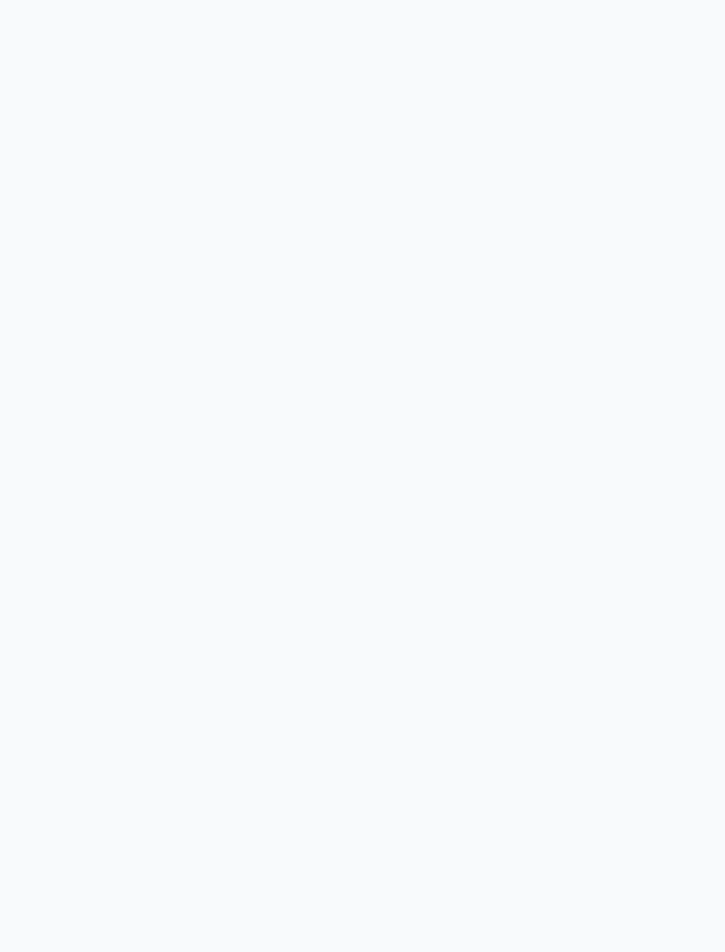
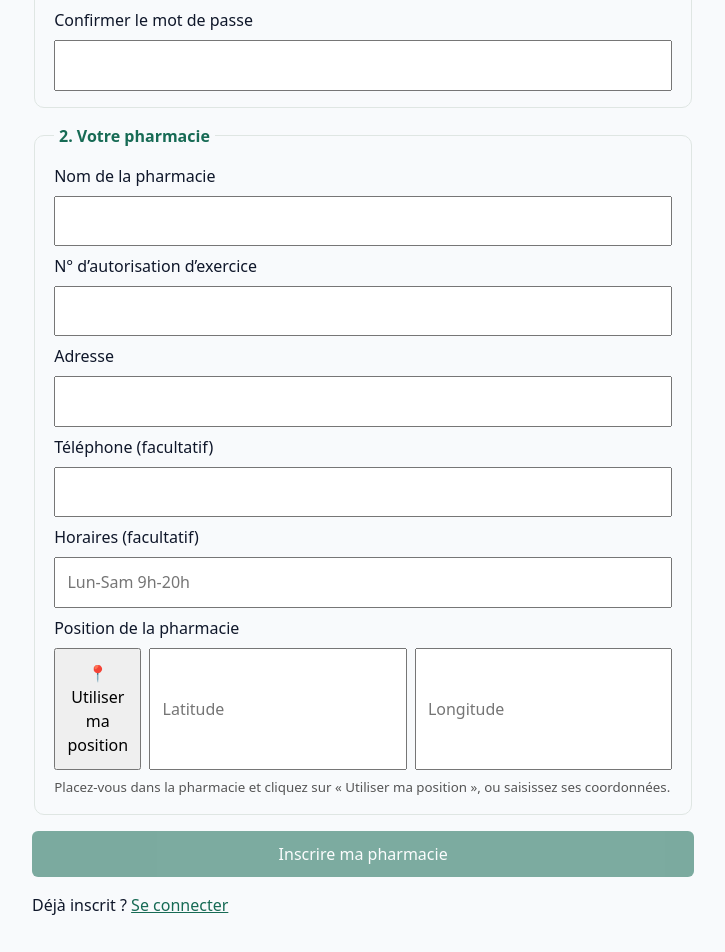
Before and after one commit to dwadispo-devops/secdevops, an Angular app in the folder frontend/: page /pharmacien/inscription in a window 1280 px wide. Before the commit this address led to /. Shown: the part 640-1592 px from the top of the page, without its empty margins (352-1077 px from the left). Before the commit the page ends 800 px from the top, so only its background shows below. Built offline with nearby package versions, Linux system fonts and the light colour scheme.

Commit message:
feat(frontend): écran d'inscription d'une pharmacie (US03 EF05)

```diff
--- a/frontend/src/app/app.routes.ts
+++ b/frontend/src/app/app.routes.ts
@@ -7,6 +7,11 @@ export const routes: Routes = [
     path: 'pharmacien/connexion',
     title: 'Connexion pharmacien - MédiDispo',
     loadComponent: () => import('./pages/pharmacist-login').then(m => m.PharmacistLoginPage),
+  },
+  {
+    path: 'pharmacien/inscription',
+    title: 'Inscrire ma pharmacie – DwaDispo',
+    loadComponent: () => import('./pages/pharmacist-register').then((m) => m.PharmacistRegisterPage),
   },
   {
     path: 'pharmacien/demandes',
--- a/frontend/src/app/pages/pharmacist-login.ts
+++ b/frontend/src/app/pages/pharmacist-login.ts
@@ -16,6 +16,7 @@ import { Router } from '@angular/router';
         <button type="submit" [disabled]="busy() || !email || !password">Se connecter</button>
       </form>
       @if (error()) { <p role="alert">{{ error() }}</p> }
+      <p>Nouvelle pharmacie ? <a href="/pharmacien/inscription">Inscrire ma pharmacie</a></p>
     </main>
   `,
   styles: [`main { max-width: 480px; margin: 3rem auto; padding: 1.5rem; } form { display: grid; gap: .8rem; }
--- /dev/null
+++ b/frontend/src/app/pages/pharmacist-register.ts
@@ -0,0 +1,153 @@
+import { Component, inject, signal } from '@angular/core';
+import { FormsModule } from '@angular/forms';
+import { HttpClient, HttpErrorResponse } from '@angular/common/http';
+import { RouterLink } from '@angular/router';
+import { Observable, map, of, switchMap } from 'rxjs';
+import { PASSWORD_RULE } from './register';
+import { LoginResponse } from './login';
+
+export interface PharmacieInscrite { id: string; name: string; status: string; }
+
+/** US03 / EF05 – Le pharmacien crée son compte puis inscrit sa pharmacie (validée ensuite par un administrateur, EF06). */
+@Component({
+  selector: 'app-pharmacist-register', imports: [FormsModule, RouterLink],
+  template: `
+    <main>
+      <h1>Inscrire ma pharmacie</h1>
+      @if (resultat(); as p) {
+        <section class="succes" role="status">
+          <h2>✅ Pharmacie enregistrée</h2>
+          <p><strong>{{ p.name }}</strong> est <strong>en attente de validation</strong> par un administrateur.
+             Vous recevrez les demandes des patients dès qu’elle sera validée.</p>
+          <a routerLink="/pharmacien/demandes">Accéder à mon espace pharmacien</a>
+        </section>
+      } @else {
+        <form (ngSubmit)="inscrire()">
+          @if (!compteCree()) {
+            <fieldset>
+              <legend>1. Votre compte pharmacien</legend>
+              <label for="firstName">Prénom</label>
+              <input id="firstName" name="firstName" autocomplete="given-name" maxlength="100" [(ngModel)]="firstName" required />
+              <label for="lastName">Nom</label>
+              <input id="lastName" name="lastName" autocomplete="family-name" maxlength="100" [(ngModel)]="lastName" required />
+              <label for="email">Adresse e-mail professionnelle</label>
+              <input id="email" name="email" type="email" autocomplete="email" maxlength="255" [(ngModel)]="email" required />
+              <label for="password">Mot de passe</label>
+              <input id="password" name="password" type="password" autocomplete="new-password" maxlength="72" [(ngModel)]="password" required />
+              <small [class.ko]="password && !passwordValid()">8 caractères minimum, avec au moins une lettre et un chiffre.</small>
+              <label for="confirm">Confirmer le mot de passe</label>
+              <input id="confirm" name="confirm" type="password" autocomplete="new-password" [(ngModel)]="confirm" required />
+              @if (confirm && confirm !== password) { <small class="ko">Les mots de passe ne correspondent pas.</small> }
+            </fieldset>
+          } @else {
+            <p class="ok">✔ Compte pharmacien créé. Complétez les informations de la pharmacie.</p>
+          }
+
+          <fieldset>
+            <legend>2. Votre pharmacie</legend>
+            <label for="name">Nom de la pharmacie</label>
+            <input id="name" name="name" maxlength="200" [(ngModel)]="name" required />
+            <label for="license">N° d’autorisation d’exercice</label>
+            <input id="license" name="license" maxlength="100" [(ngModel)]="licenseNumber" required />
+            <label for="address">Adresse</label>
+            <input id="address" name="address" autocomplete="street-address" maxlength="300" [(ngModel)]="address" required />
+            <label for="phone">Téléphone (facultatif)</label>
+            <input id="phone" name="phone" type="tel" maxlength="30" [(ngModel)]="phone" />
+            <label for="hours">Horaires (facultatif)</label>
+            <input id="hours" name="hours" maxlength="200" placeholder="Lun-Sam 9h-20h" [(ngModel)]="openingHours" />
+            <label>Position de la pharmacie</label>
+            <div class="position">
+              <button type="button" (click)="localiser()" [disabled]="locating()">{{ locating() ? 'Localisation…' : '📍 Utiliser ma position' }}</button>
+              <input name="latitude" type="number" step="any" placeholder="Latitude" aria-label="Latitude"
+                     [ngModel]="latitude()" (ngModelChange)="latitude.set($event)" />
+              <input name="longitude" type="number" step="any" placeholder="Longitude" aria-label="Longitude"
+                     [ngModel]="longitude()" (ngModelChange)="longitude.set($event)" />
+            </div>
+            <small>Placez-vous dans la pharmacie et cliquez sur « Utiliser ma position », ou saisissez ses coordonnées.</small>
+          </fieldset>
+
+          <button type="submit" class="primaire" [disabled]="!canSubmit()">{{ busy() ? 'Inscription…' : 'Inscrire ma pharmacie' }}</button>
+        </form>
+        @if (error()) { <p role="alert">{{ error() }}</p> }
+        <p class="switch">Déjà inscrit ? <a routerLink="/pharmacien/connexion">Se connecter</a></p>
+      }
+    </main>
+  `,
+  styles: [`main { max-width: 560px; margin: 2.5rem auto; padding: 1.5rem; } h1 { color: #176b55; }
+    form { display: grid; gap: 1rem; } fieldset { display: grid; gap: .5rem; border: 1px solid #dfe6e3; border-radius: 10px; padding: 1rem 1.2rem; }
+    legend { font-weight: 700; color: #176b55; padding: 0 .3rem; } input, button { padding: .7rem; font: inherit; }
+    small { color: #555; } .ko, [role=alert] { color: #a11525; } .ok { color: #166534; font-weight: 600; }
+    .position { display: grid; grid-template-columns: auto 1fr 1fr; gap: .5rem; }
+    @media (max-width: 520px) { .position { grid-template-columns: 1fr; } }
+    .primaire { background: #176b55; color: #fff; border: 0; border-radius: 6px; cursor: pointer; }
+    .primaire:disabled { opacity: .55; cursor: default; } a { color: #176b55; }
+    .succes { padding: 1.2rem 1.5rem; border-radius: 12px; background: #e8f5ef; border: 2px solid #16a34a; }`],
+})
+export class PharmacistRegisterPage {
+  private readonly http = inject(HttpClient);
+  firstName = ''; lastName = ''; email = ''; password = ''; confirm = '';
+  name = ''; licenseNumber = ''; address = ''; phone = ''; openingHours = '';
+  readonly latitude = signal<number | null>(null);
+  readonly longitude = signal<number | null>(null);
+  readonly busy = signal(false);
+  readonly locating = signal(false);
+  readonly error = signal('');
+  /** Le compte existe déjà (ex. : la pharmacie a été refusée) : on ne refait que l'étape 2. */
+  readonly compteCree = signal(false);
+  readonly resultat = signal<PharmacieInscrite | null>(null);
+
+  passwordValid() { return PASSWORD_RULE.test(this.password); }
+  compteValide() {
+    return this.compteCree() || (!!this.firstName.trim() && !!this.lastName.trim() && !!this.email.trim()
+      && this.passwordValid() && this.password === this.confirm);
+  }
+  pharmacieValide() {
+    const lat = this.latitude(), lng = this.longitude();
+    return !!this.name.trim() && !!this.licenseNumber.trim() && !!this.address.trim()
+      && lat !== null && lng !== null && lat >= -90 && lat <= 90 && lng >= -180 && lng <= 180;
+  }
+  canSubmit() { return !this.busy() && this.compteValide() && this.pharmacieValide(); }
+
+  localiser(): void {
+    if (!navigator.geolocation) { this.error.set('La géolocalisation n’est pas disponible : saisissez les coordonnées.'); return; }
+    this.locating.set(true);
+    navigator.geolocation.getCurrentPosition(
+      p => { this.latitude.set(+p.coords.latitude.toFixed(6)); this.longitude.set(+p.coords.longitude.toFixed(6)); this.locating.set(false); },
+      () => { this.locating.set(false); this.error.set('Position indisponible : saisissez la latitude et la longitude.'); },
+      { enableHighAccuracy: true, timeout: 20000 });
+  }
+
+  inscrire(): void {
+    if (!this.canSubmit()) return;
+    this.busy.set(true); this.error.set('');
+    const email = this.email.trim();
+    const jeton$: Observable<string> = this.compteCree()
+      ? of(sessionStorage.getItem('access_token') ?? '')
+      : this.http.post('/api/auth/register/pharmacien',
+          { email, password: this.password, firstName: this.firstName.trim(), lastName: this.lastName.trim() }).pipe(
+          switchMap(() => this.http.post<LoginResponse>('/api/auth/login', { email, password: this.password })),
+          map(r => {
+            sessionStorage.setItem('access_token', r.accessToken);
+            if (r.refreshToken) sessionStorage.setItem('refresh_token', r.refreshToken);
+            this.compteCree.set(true); this.password = ''; this.confirm = '';
+            return r.accessToken;
+          }));
+    jeton$.pipe(switchMap(token => this.http.post<PharmacieInscrite>('/api/pharmacies', {
+      name: this.name.trim(), licenseNumber: this.licenseNumber.trim(), address: this.address.trim(),
+      phone: this.phone.trim() || null, openingHours: this.openingHours.trim() || null,
+      latitude: this.latitude(), longitude: this.longitude(),
+    }, { headers: { Authorization: `Bearer ${token}` } }))).subscribe({
+      next: p => { this.busy.set(false); this.resultat.set(p); },
+      error: (e: HttpErrorResponse) => { this.busy.set(false); this.error.set(this.message(e)); },
+    });
+  }
+
+  private message(e: HttpErrorResponse): string {
+    if (e.status === 409) return this.compteCree()
+      ? 'Ce numéro d’autorisation est déjà enregistré pour une autre pharmacie.'
+      : 'Un compte existe déjà avec cette adresse e-mail.';
+    if (e.status === 400) return 'Certaines informations sont invalides. Vérifiez les champs.';
+    if (e.status === 403) return 'Ce compte n’a pas le rôle pharmacien.';
+    return 'Inscription impossible pour le moment. Réessayez.';
+  }
+}
```
Also changed, not shown: 1 other file (tests, documents, lock files or other folders).
